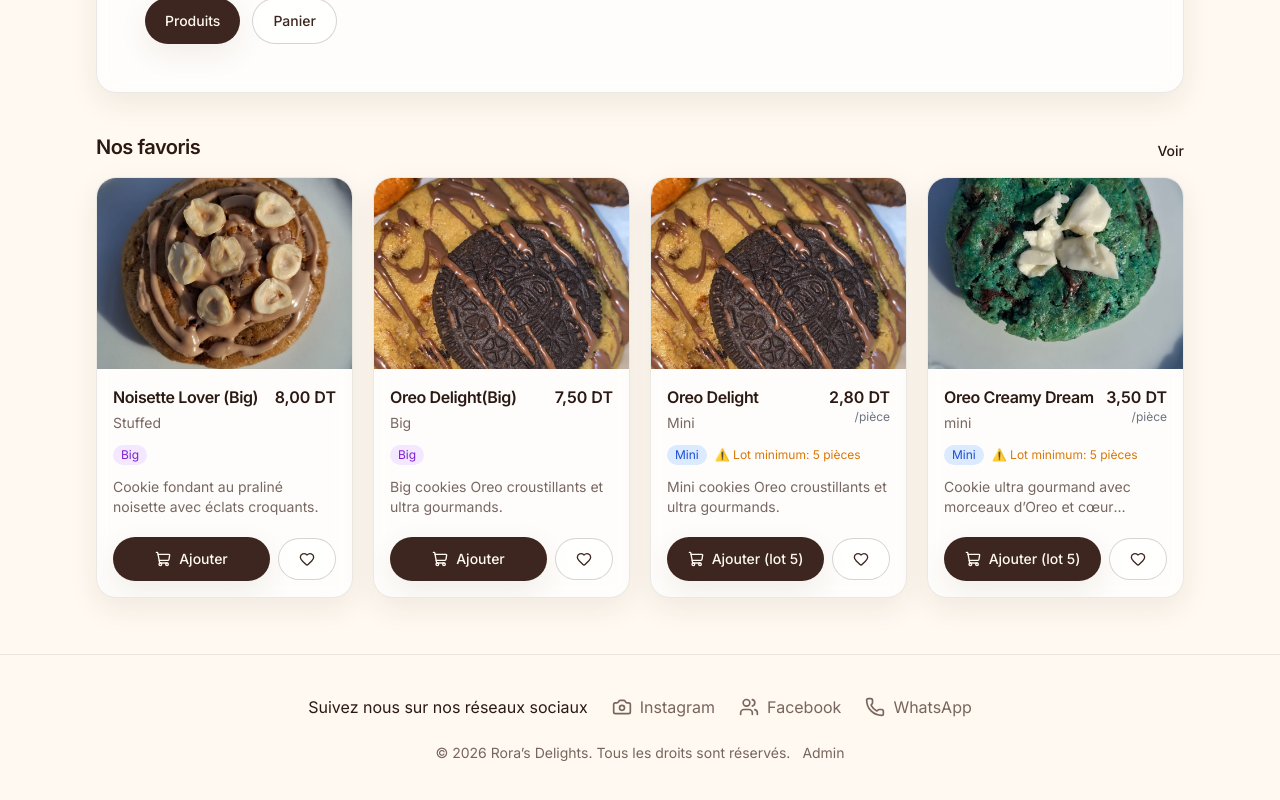
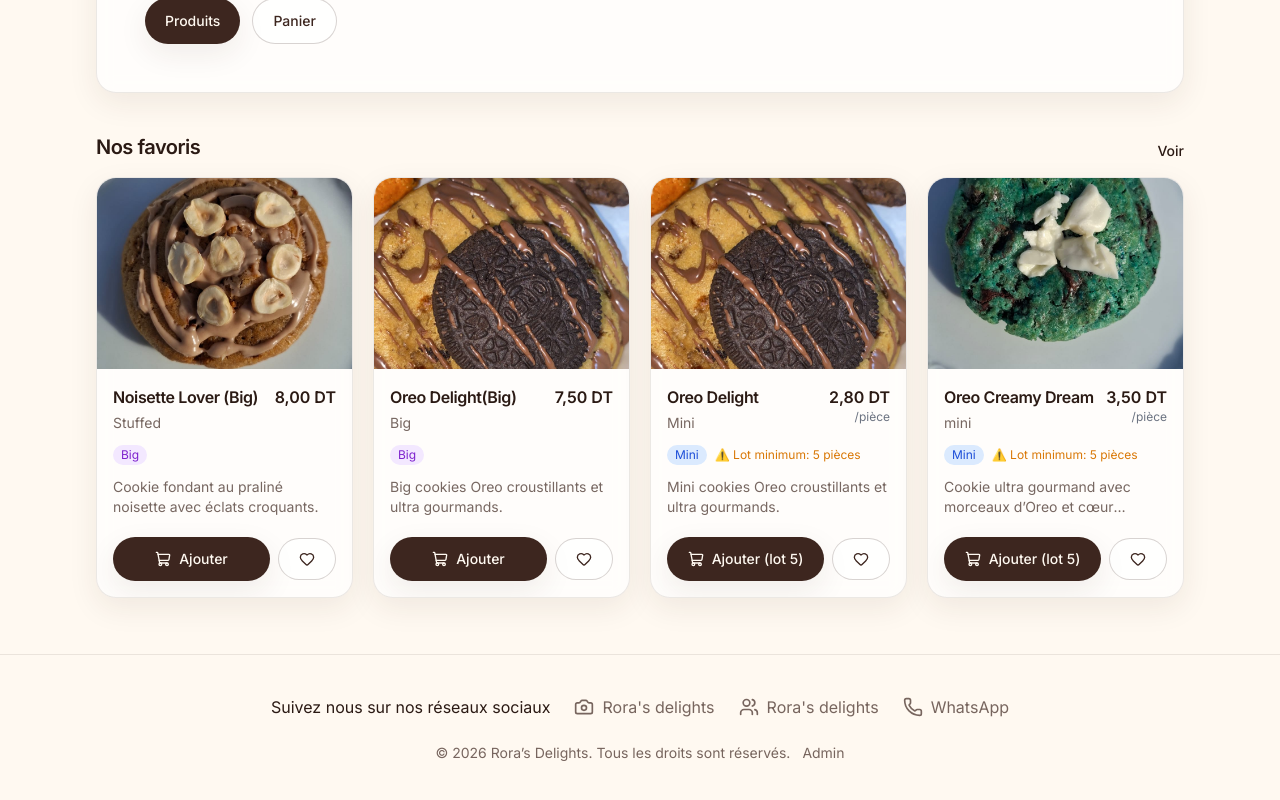
Before and after one commit to mariem-cs/Rora-s-delights, a Next.js app: page / in a window 1280 px wide. Shown: the part 356-1156 px from the top of the page. Built offline with nearby package versions, Linux system fonts and the light colour scheme; no server answers.

Commit message:
products fixed

```diff
--- a/src/components/site-footer.tsx
+++ b/src/components/site-footer.tsx
@@ -20,7 +20,7 @@
               aria-label="Suivez-nous sur Instagram"
             >
               <Camera className="h-5 w-5" />
-              <span className="hidden sm:inline">Instagram</span>
+              <span className="hidden sm:inline">Rora's delights</span>
             </Link>
 
             <Link
@@ -31,7 +31,7 @@
               aria-label="Suivez-nous sur Facebook"
             >
               <Users className="h-5 w-5" />
-              <span className="hidden sm:inline">Facebook</span>
+              <span className="hidden sm:inline">Rora's delights</span>
             </Link>
 
             <Link
```
